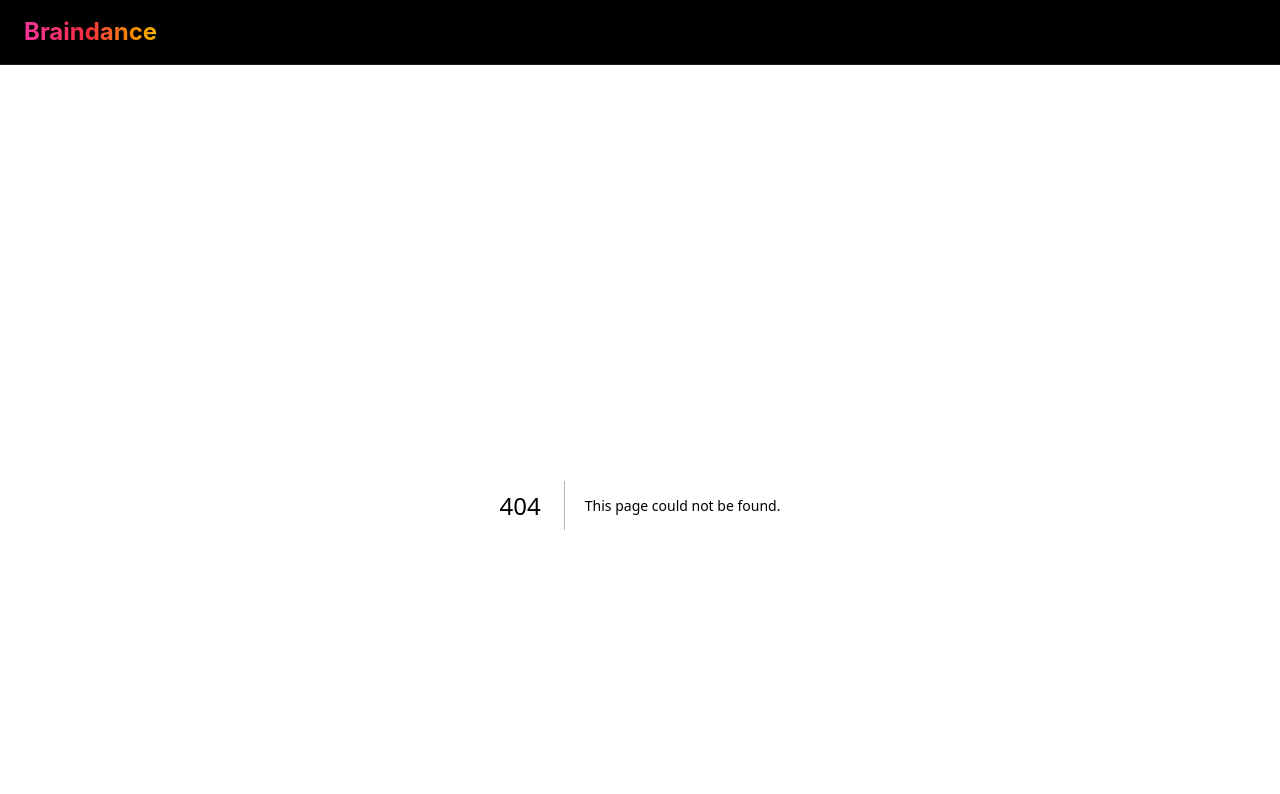
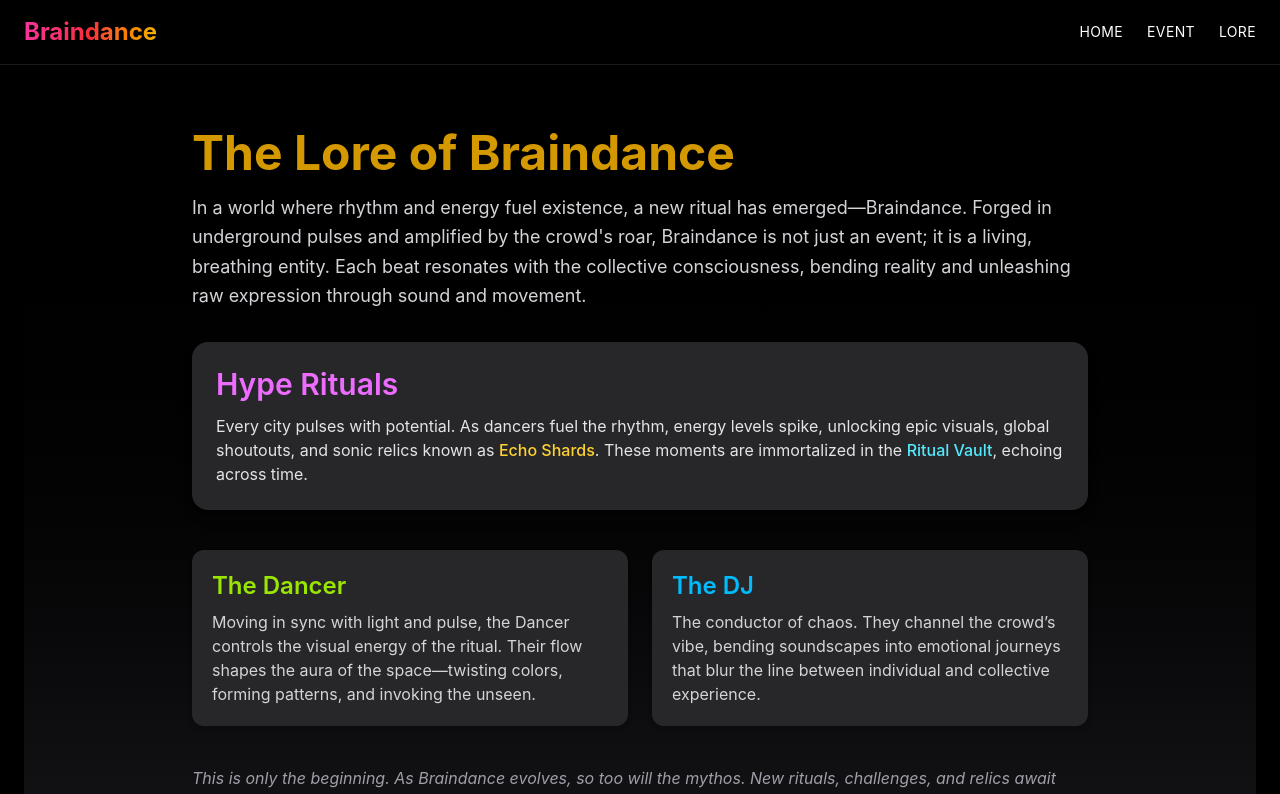
Before and after one commit to Hoochymoochy/braindance, a Next.js app: page /Lore in a window 1280 px wide. Before the commit this address had no page. Shown: the top 794 px of the page. Built offline with nearby package versions, Linux system fonts and the light colour scheme.

Commit message:
added routes

```diff
--- a/package.json
+++ b/package.json
@@ -12,6 +12,7 @@
     "next": "15.3.0",
     "react": "^19.0.0",
     "react-dom": "^19.0.0",
+    "react-router-dom": "^7.5.0",
     "three": "^0.152.2"
   },
   "devDependencies": {
--- /dev/null
+++ b/src/app/Event/page.tsx
@@ -0,0 +1,18 @@
+export default function Home() {
+  return (
+    <section
+      className="relative h-[80vh] flex items-center justify-center text-center bg-cover bg-center"
+      style={{ backgroundImage: "url('/thermal-bg.jpg')" }}
+    >
+      <div className="bg-black/60 p-6 rounded-xl max-w-2xl">
+        <h2 className="text-4xl md:text-5xl font-bold tracking-tight">
+          Step into the Pulse of Soundsdf
+        </h2>
+        <p className="mt-4 text-lg text-gray-300">
+          Dance, react, and transform in the world's first reactive audio-visual
+          ritual.
+        </p>
+      </div>
+    </section>
+  );
+}
--- a/src/app/components/Hero.tsx
+++ b/src/app/Home/page.tsx
@@ -1,4 +1,4 @@
-export default function Hero() {
+export default function Home() {
   return (
     <section
       className="relative h-[80vh] flex items-center justify-center text-center bg-cover bg-center"
--- /dev/null
+++ b/src/app/Lore/page.tsx
@@ -0,0 +1,66 @@
+import React from "react";
+
+export default function Lore() {
+  return (
+    <div className="min-h-screen bg-gradient-to-b from-black to-zinc-900 text-white p-6">
+      <div className="max-w-4xl mx-auto">
+        <h1 className="text-5xl font-bold mb-4 text-amber-400 drop-shadow-md animate-pulse">
+          The Lore of Braindance
+        </h1>
+        <p className="text-lg leading-relaxed text-zinc-300 mb-8">
+          In a world where rhythm and energy fuel existence, a new ritual has
+          emerged—Braindance. Forged in underground pulses and amplified by the
+          crowd's roar, Braindance is not just an event; it is a living,
+          breathing entity. Each beat resonates with the collective
+          consciousness, bending reality and unleashing raw expression through
+          sound and movement.
+        </p>
+
+        <div className="bg-zinc-800 bg-opacity-60 p-6 rounded-2xl shadow-lg">
+          <h2 className="text-3xl font-semibold mb-3 text-fuchsia-400">
+            Hype Rituals
+          </h2>
+          <p className="text-zinc-200">
+            Every city pulses with potential. As dancers fuel the rhythm, energy
+            levels spike, unlocking epic visuals, global shoutouts, and sonic
+            relics known as{" "}
+            <span className="text-amber-300 font-medium">Echo Shards</span>.
+            These moments are immortalized in the{" "}
+            <span className="text-cyan-300 font-medium">Ritual Vault</span>,
+            echoing across time.
+          </p>
+        </div>
+
+        <div className="mt-10 grid grid-cols-1 md:grid-cols-2 gap-6">
+          <div className="bg-zinc-800 p-5 rounded-xl shadow-md">
+            <h3 className="text-2xl font-semibold text-lime-400 mb-2">
+              The Dancer
+            </h3>
+            <p className="text-zinc-300">
+              Moving in sync with light and pulse, the Dancer controls the
+              visual energy of the ritual. Their flow shapes the aura of the
+              space—twisting colors, forming patterns, and invoking the unseen.
+            </p>
+          </div>
+
+          <div className="bg-zinc-800 p-5 rounded-xl shadow-md">
+            <h3 className="text-2xl font-semibold text-sky-400 mb-2">The DJ</h3>
+            <p className="text-zinc-300">
+              The conductor of chaos. They channel the crowd’s vibe, bending
+              soundscapes into emotional journeys that blur the line between
+              individual and collective experience.
+            </p>
+          </div>
+        </div>
+
+        <div className="mt-10">
+          <p className="italic text-zinc-400">
+            This is only the beginning. As Braindance evolves, so too will the
+            mythos. New rituals, challenges, and relics await those brave enough
+            to move.
+          </p>
+        </div>
+      </div>
+    </div>
+  );
+}
--- a/src/app/components/Header.tsx
+++ b/src/app/components/Header.tsx
@@ -1,3 +1,6 @@
+"use client";
+import Link from "next/link";
+
 export default function Header() {
   return (
     <header className="w-full py-4 px-6 flex justify-between items-center bg-black border-b border-white/10">
@@ -5,19 +8,19 @@ export default function Header() {
       <nav>
         <ul className="flex gap-6 text-sm uppercase tracking-wide">
           <li>
-            <a href="#" className="hover:text-pink-400">
+            <Link href="/Home" className="hover:text-pink-400">
               Home
-            </a>
+            </Link>
           </li>
           <li>
-            <a href="#" className="hover:text-pink-400">
-              Events
-            </a>
+            <Link href="/Event" className="hover:text-pink-400">
+              Event
+            </Link>
           </li>
           <li>
-            <a href="#" className="hover:text-pink-400">
+            <Link href="/Lore" className="hover:text-pink-400">
               Lore
-            </a>
+            </Link>
           </li>
         </ul>
       </nav>
--- /dev/null
+++ b/src/app/components/Home.tsx
@@ -0,0 +1,18 @@
+export default function Home() {
+  return (
+    <section
+      className="relative h-[80vh] flex items-center justify-center text-center bg-cover bg-center"
+      style={{ backgroundImage: "url('/thermal-bg.jpg')" }}
+    >
+      <div className="bg-black/60 p-6 rounded-xl max-w-2xl">
+        <h2 className="text-4xl md:text-5xl font-bold tracking-tight">
+          Step into the Pulse of Sound
+        </h2>
+        <p className="mt-4 text-lg text-gray-300">
+          Dance, react, and transform in the world's first reactive audio-visual
+          ritual.
+        </p>
+      </div>
+    </section>
+  );
+}
--- a/src/app/page.tsx
+++ b/src/app/page.tsx
@@ -1,9 +1,10 @@
-import Hero from "@/app/components/Hero";
+// app/page.tsx
+import Home from "./components/Home";
 
-export default function Home() {
+export default function Page() {
   return (
-    <div>
-      <Hero />
-    </div>
+    <main>
+      <Home />
+    </main>
   );
 }
```
Also changed, not shown: 1 other file (tests, documents, lock files or other folders).
